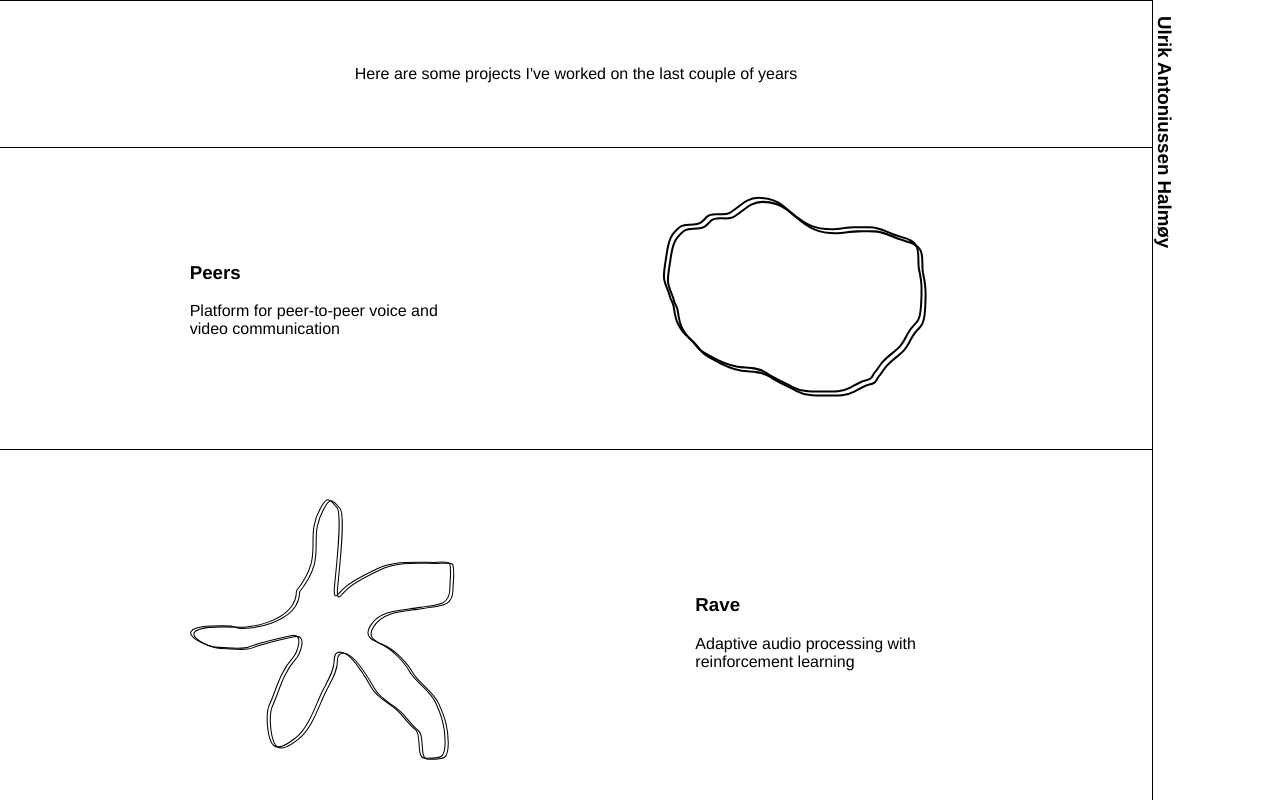
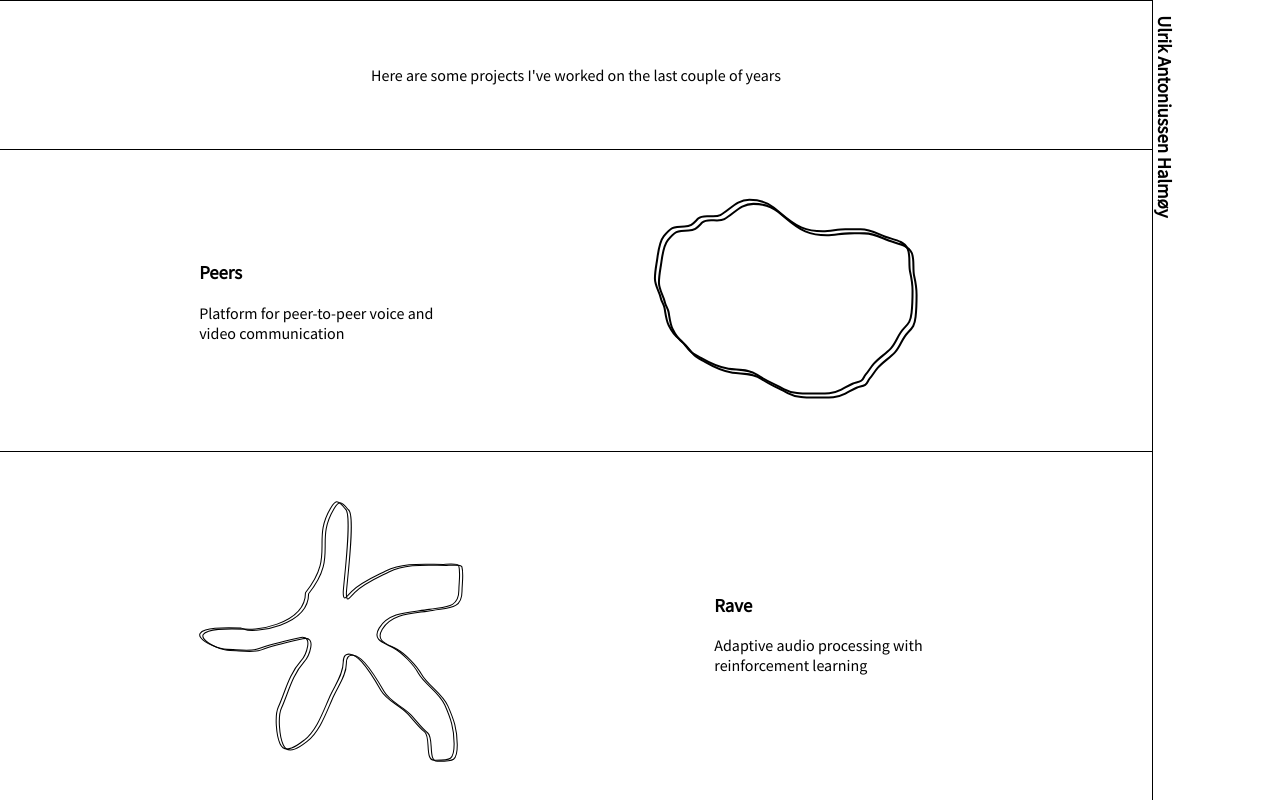
Before and after one commit to ulrikah/ulrikah.github.io, a Svelte app: page / in a window 1280 px wide. Shown: the top 800 px of the page. Built offline with nearby package versions, Linux system fonts and the light colour scheme.

Commit message:
Switch to the Source Sans Pro font
Downloaded the font locally via Google Fonts through this service: https://github.com/majodev/google-webfonts-helper

```diff
--- a/public/global.css
+++ b/public/global.css
@@ -8,7 +8,7 @@ body {
 body {
     margin: 0;
     padding: 0;
-    font-family: Helvetica, sans-serif;
+    font-family: Source Sans Pro, Helvetica, sans-serif;
     font-size: 16px;
 }
 
@@ -19,3 +19,13 @@ a {
 a:hover {
     text-decoration: underline;
 }
+
+/* source-sans-pro-regular - latin */
+@font-face {
+  font-family: 'Source Sans Pro';
+  font-style: normal;
+  font-weight: 400;
+  src: local(''),
+       url('/fonts/source-sans-pro-v21-latin-regular.woff2') format('woff2'), /* Chrome 26+, Opera 23+, Firefox 39+ */
+       url('/fonts/source-sans-pro-v21-latin-regular.woff') format('woff'); /* Chrome 6+, Firefox 3.6+, IE 9+, Safari 5.1+ */
+}
```
Also changed, not shown: public/fonts/source-sans-pro-v21-latin-regular.woff (added), public/fonts/source-sans-pro-v21-latin-regular.woff2 (added).
